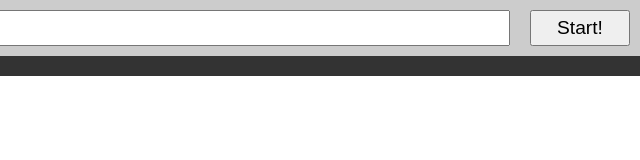
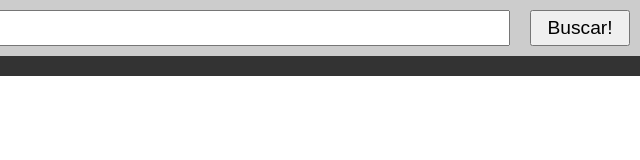
Before and after one commit to matthaiosalves/inspector-wordpress, a plain HTML site: page index.html in a window 1280 px wide. Shown: the full height of the page, 640-1280 px from the left. Drawn offline with nearby package versions, Linux system fonts and the light colour scheme.

Commit message:
🐛 changed the name of the button to search

```diff
--- a/index.html
+++ b/index.html
@@ -13,7 +13,7 @@
 <body>
   <div id="app">
     <div class="form">
-      <input v-model="baseurl" /><button @click="start">Start!</button>
+      <input v-model="baseurl" /><button @click="start">Buscar!</button>
     </div>
     <div class="status" v-if="loading">Carregando...</div>
     <div class="panels">
```
